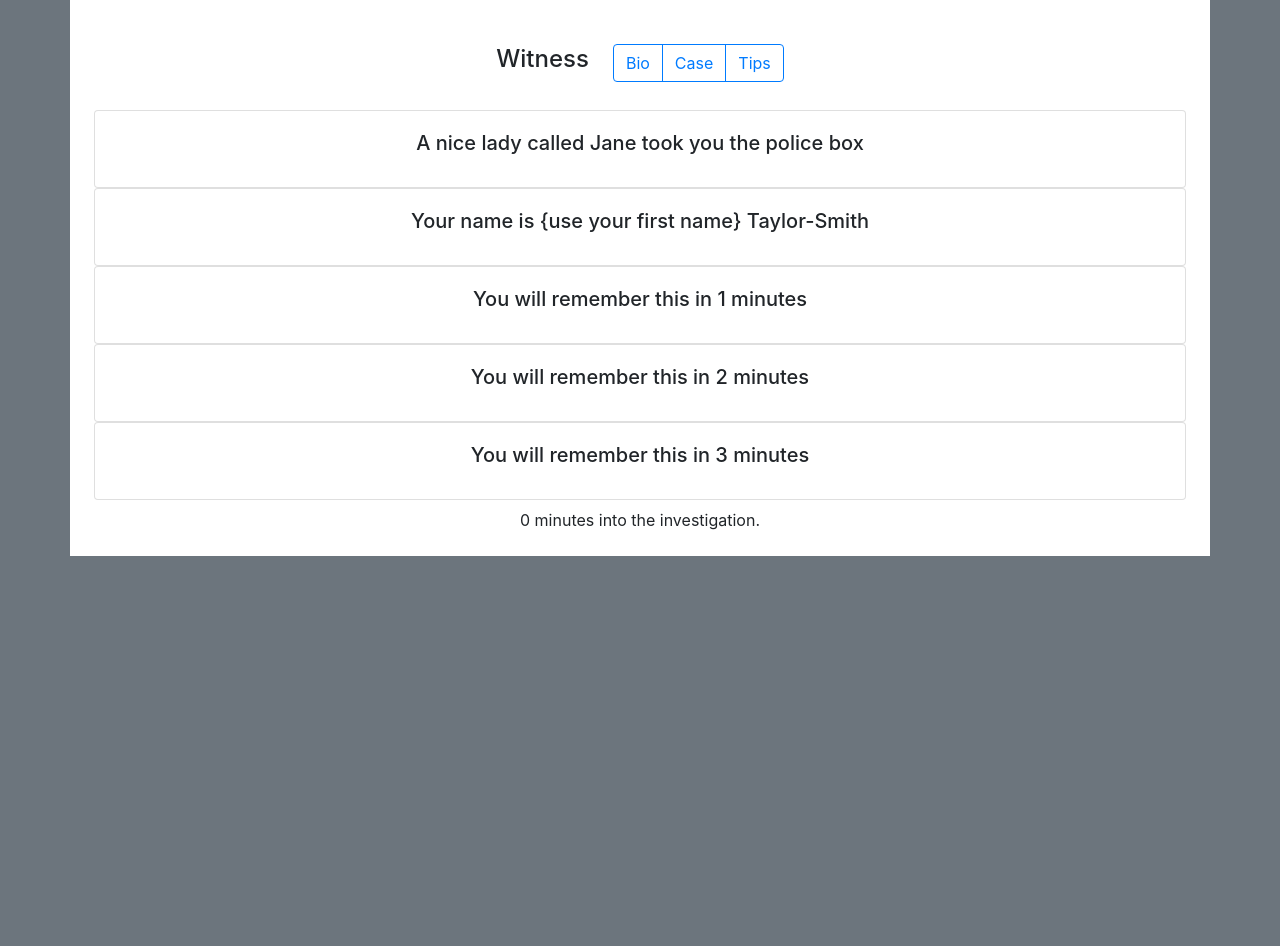
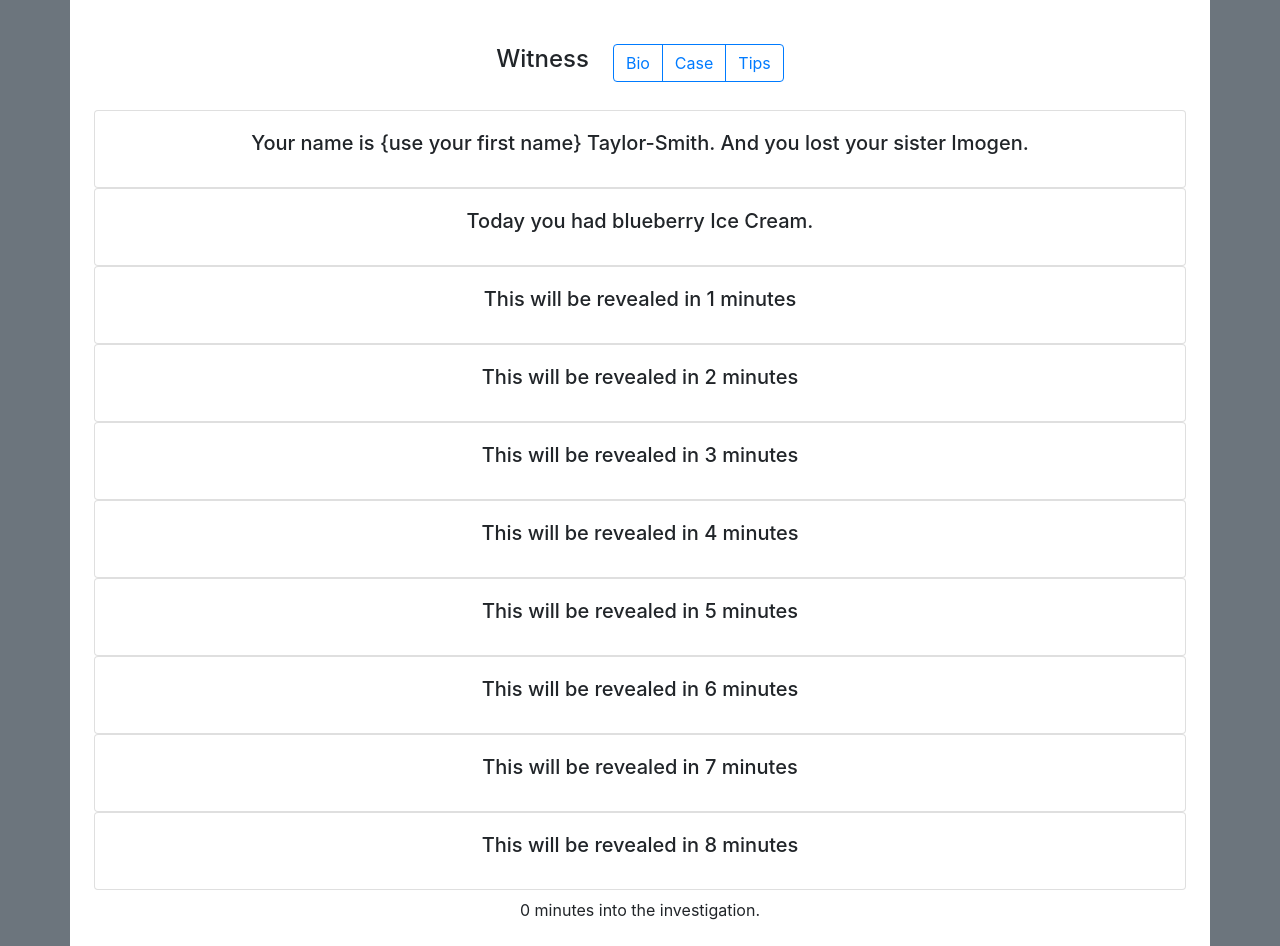
Before and after one commit to hennersz/10-65, a React (Create React App) app in the folder src/client/: page / in a window 1280 px wide. Before the commit the page ends 800 px from the top, so only its background shows below. Built offline with nearby package versions, Linux system fonts and the light colour scheme; the HTML template or start-up script is replaced by a standard one.

Commit message:
feat(imogen): updated clues

```diff
--- a/src/client/src/Components/Witness.jsx
+++ b/src/client/src/Components/Witness.jsx
@@ -18,7 +18,7 @@ const Witness = ({minutes}) => {
                     return (
                         <div className="card">
                             <div className="card-body">
-                                <h5 className="card-title">{"You will remember this in " + (index - (minutes + 1)) + " minutes" }</h5>
+                                <h5 className="card-title">{"This will be revealed in " + (index - (minutes + 1)) + " minutes" }</h5>
                             </div>
                         </div>
                     )
--- a/src/client/src/data/imogen.json
+++ b/src/client/src/data/imogen.json
@@ -102,15 +102,25 @@
         "description": "A very american looking garage that provides servicing, MOTs and petrol. The proprietor, Mac is often seen wearing a ten gallon hat"
     }],
     "witness": [{
-            "clue": "A nice lady called Jane took you the police box"
+            "clue": "Your name is {use your first name} Taylor-Smith. And you lost your sister Imogen."
         }, {
-            "clue": "Your name is {use your first name} Taylor-Smith"
+            "clue": "Today you had blueberry Ice Cream."
         }, {
-            "clue": "Your sisters name is Imogen"
+            "clue": "Imogen wouldn't let you throw rocks into the sea."
         }, {
-            "clue": "Your favourite color is purple"
+            "clue": "Your favourite colour is Purple."
         }, {
-            "clue": "Ice cream"
+            "clue": "You like the police officers hair."
+        }, {
+            "clue": "You like the boy at the duck pond. He lets you feed the ducks."
+        }, {
+            "clue": "You hope Dad comes back soon."
+        }, {
+            "clue": "You wish it would snow at christmas."
+        }, {
+            "clue": "Your teddy is called Ms Monster Machine, because she is part robot."
+        }, {
+            "clue": "You want to get chips. You and imogen always get chips"
         }
     ],
     "people": [{
```
